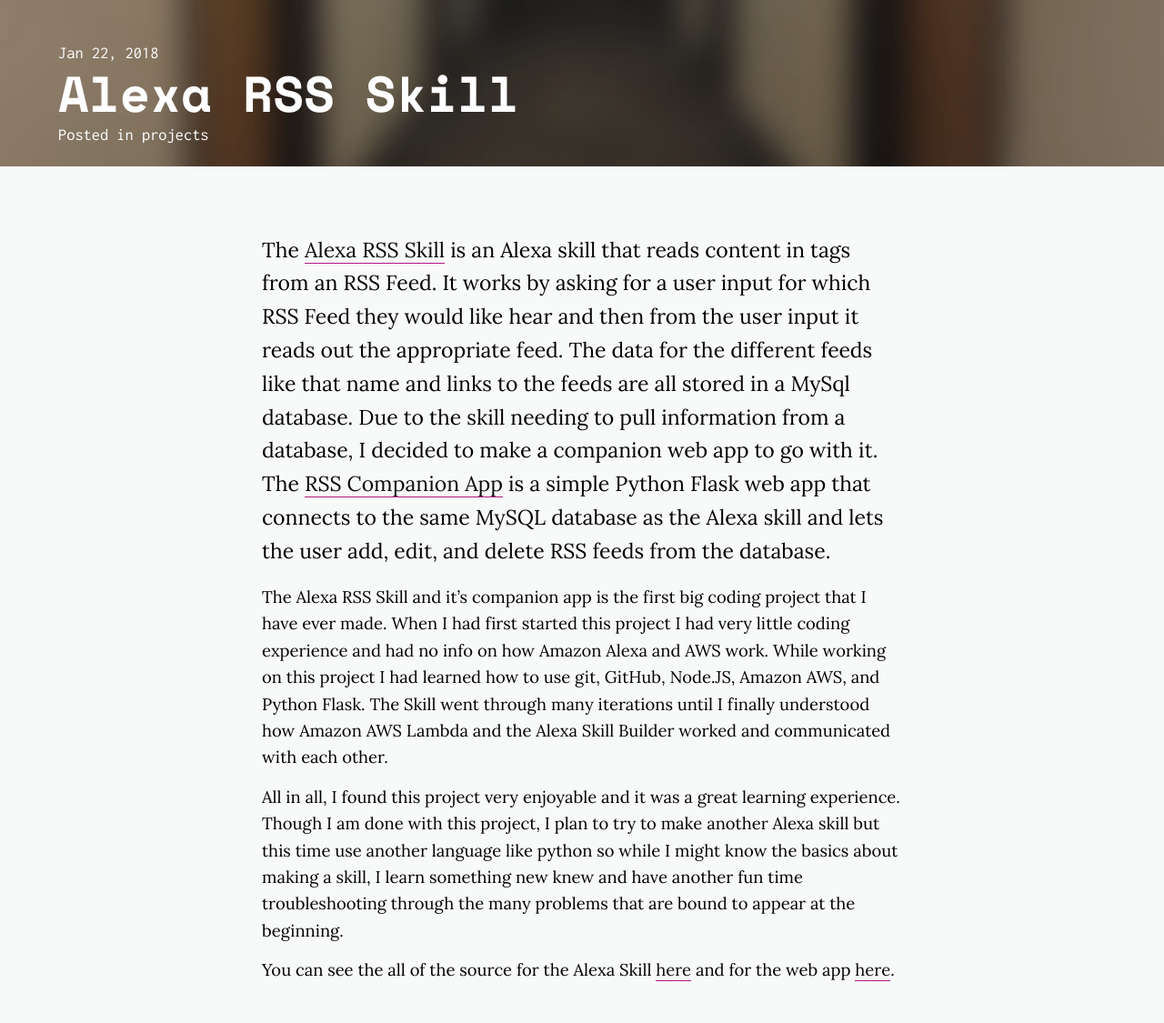
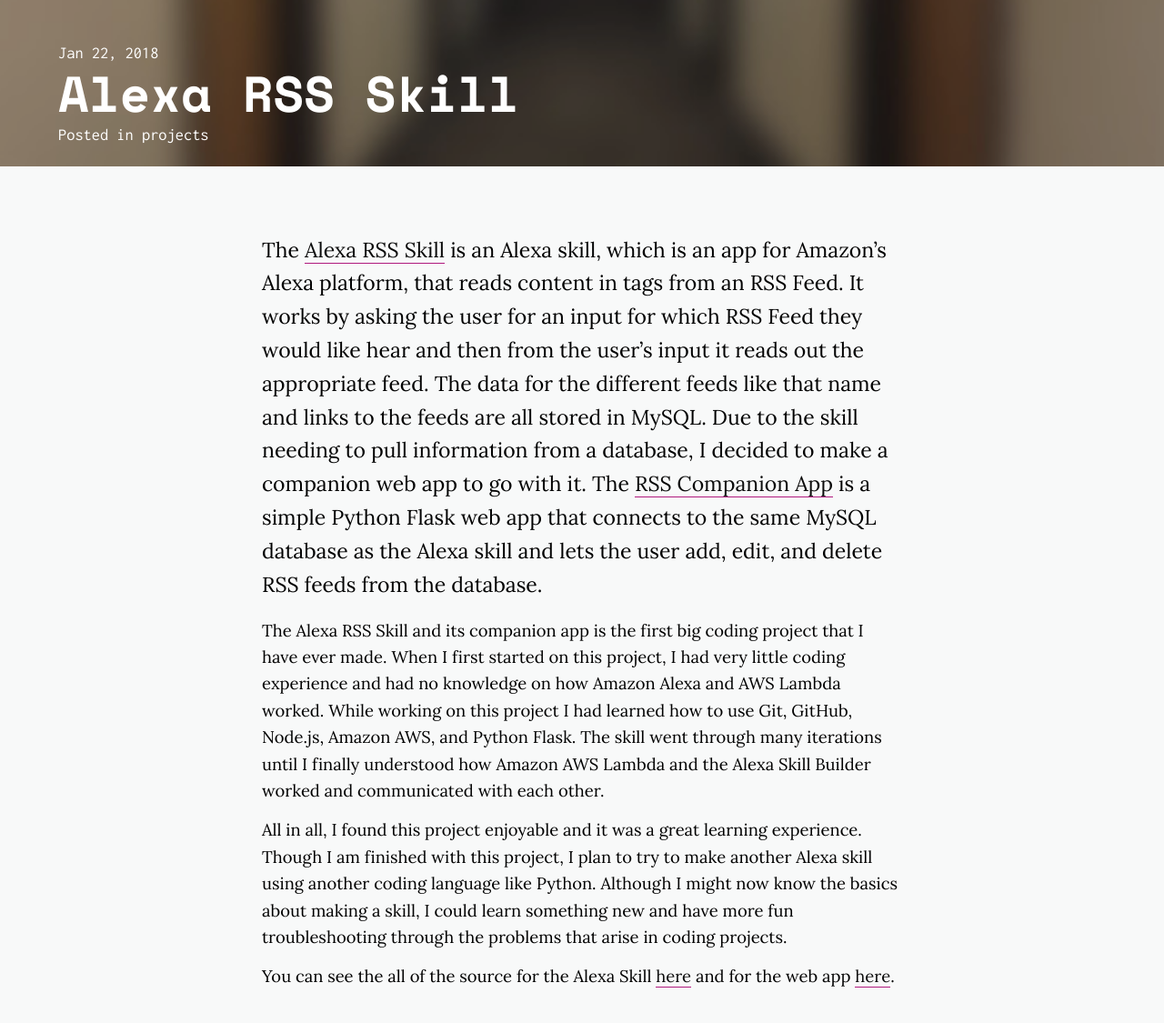
Before and after one commit to ComputerScienceHouse/blog, a Jekyll site: the page built from _posts/2018-01-22-alexa-rss-skill-and-companion-web-app.md, in a window 1280 px wide and 1400 px high, scrolled down 461 px, cut to the strip 0-1151 px from the top of the window. Shown: the top 1125 px of the strip at 91% size. Built offline with Jekyll 4.4.1, drawn with Linux system fonts in a browser that asks for light colours; nearby versions of some CDN libraries.

Commit message:
Fixed some spelling and grammer mistakes in Alexa RSS skill blog post

```diff
--- a/_posts/2018-01-22-alexa-rss-skill-and-companion-web-app.md
+++ b/_posts/2018-01-22-alexa-rss-skill-and-companion-web-app.md
@@ -16,10 +16,10 @@
   linkedin: https://www.linkedin.com/in/frybin/
 ---
 
-The [Alexa RSS Skill](https://github.com/frybin/Alexa-RSS-Skill) is an Alexa skill that reads content in tags from an RSS Feed. It works by asking for a user input for which RSS Feed they would like hear and then from the user input it reads out the appropriate feed. The data for the different feeds like that name and links to the feeds are all stored in a MySql database. Due to the skill needing to pull information from a database, I decided to make a companion web app to go with it. The [RSS Companion App](https://github.com/frybin/RSS-Web-App) is a simple Python Flask web app that connects to the same MySQL database as the Alexa skill and lets the user add, edit, and delete RSS feeds from the database.
+The [Alexa RSS Skill](https://github.com/frybin/Alexa-RSS-Skill) is an Alexa skill, which is an app for Amazon's Alexa platform, that reads content in tags from an RSS Feed. It works by asking the user for an input for which RSS Feed they would like hear and then from the user's input it reads out the appropriate feed. The data for the different feeds like that name and links to the feeds are all stored in MySQL. Due to the skill needing to pull information from a database, I decided to make a companion web app to go with it. The [RSS Companion App](https://github.com/frybin/RSS-Web-App) is a simple Python Flask web app that connects to the same MySQL database as the Alexa skill and lets the user add, edit, and delete RSS feeds from the database.
 
-The Alexa RSS Skill and it's companion app is the first big coding project that I have ever made. When I had first started this project I had very little coding experience and had no info on how Amazon Alexa and AWS work. While working on this project I had learned how to use git, GitHub, Node.JS, Amazon AWS, and Python Flask. The Skill went through many iterations until I finally understood how Amazon AWS Lambda and the Alexa Skill Builder worked and communicated with each other.
+The Alexa RSS Skill and its companion app is the first big coding project that I have ever made. When I first started on this project, I had very little coding experience and had no knowledge on how Amazon Alexa and AWS Lambda worked. While working on this project I had learned how to use Git, GitHub, Node.js, Amazon AWS, and Python Flask. The skill went through many iterations until I finally understood how Amazon AWS Lambda and the Alexa Skill Builder worked and communicated with each other.
 
-All in all, I found this project very enjoyable and it was a great learning experience. Though I am done with this project, I plan to try to make another Alexa skill but this time use another language like python so while I might know the basics about making a skill, I learn something new knew and have another fun time troubleshooting through the many problems that are bound to appear at the beginning.
+All in all, I found this project enjoyable and it was a great learning experience. Though I am finished with this project, I plan to try to make another Alexa skill using another coding language like Python. Although I might now know the basics about making a skill, I could learn something new and have more fun troubleshooting through the problems that arise in coding projects.
 
 You can see the all of the source for the Alexa Skill [here](https://github.com/frybin/Alexa-RSS-Skill) and for the web app [here](https://github.com/frybin/RSS-Web-App).
```
